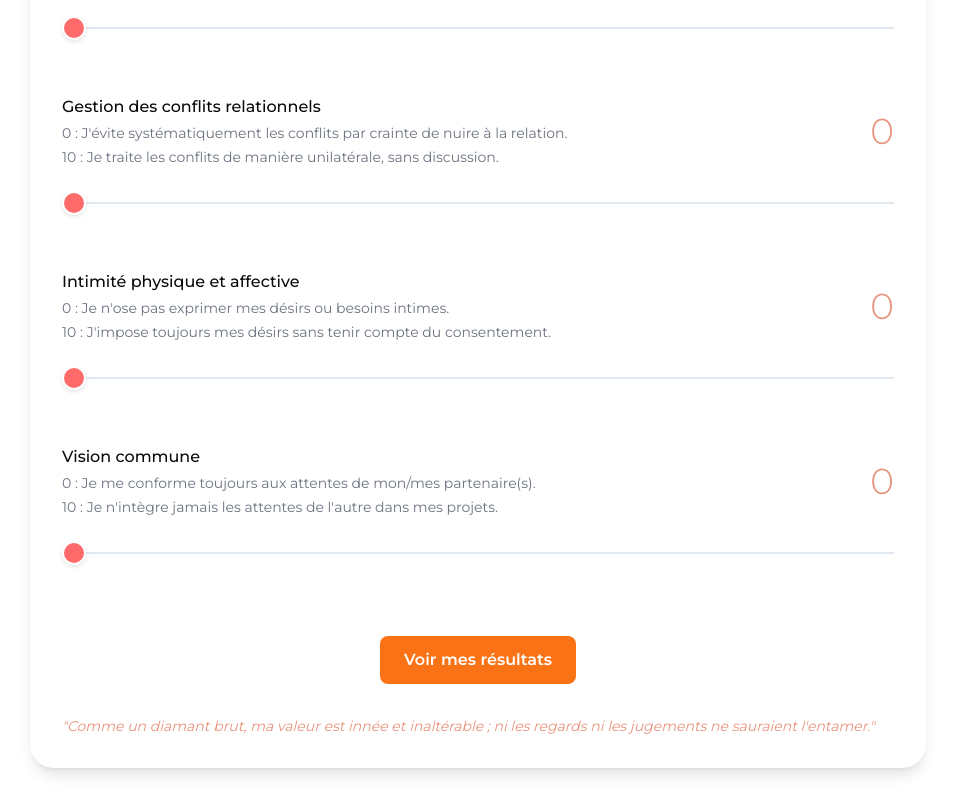
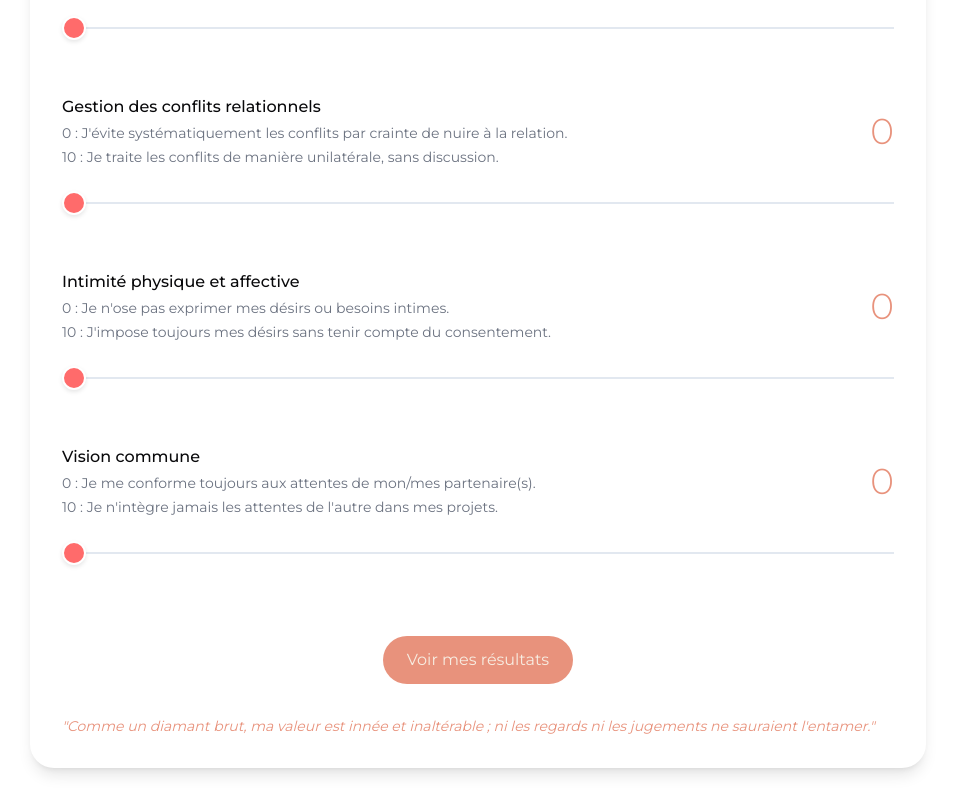
Before and after one commit to numerized/anneyvonnetherapeute, a Next.js app: page /evaluation-handicap-relationnel in a window 1280 px wide. Shown: the part 3304-4104 px from the top of the page, without its empty margins (162-1117 px from the left). Built offline with nearby package versions, Linux system fonts and the light colour scheme; what @sanity/demo would draw is missing.

Commit message:
better voir mes resultats button

```diff
--- a/app/evaluation-handicap-relationnel/page.tsx
+++ b/app/evaluation-handicap-relationnel/page.tsx
@@ -3,6 +3,7 @@
 import { useState } from 'react'
 import { RangeInput } from '@/components/ui/RangeInput'
 import { EvaluationResults } from '@/components/pages/evaluation/EvaluationResults'
+import { motion } from 'framer-motion'
 
 interface RatingSection {
   [key: string]: string
@@ -432,12 +433,18 @@ export default function EvaluationHandicapRelationnelPage() {
           </div>
 
           <div className="flex justify-center">
-            <button
-              onClick={() => setShowResults(!showResults)}
-              className="bg-orange-500 hover:bg-orange-600 text-white font-semibold py-3 px-6 rounded-lg transition-colors"
+            <motion.div
+              whileHover={{ scale: 1.02 }}
+              whileTap={{ scale: 0.95 }}
+              transition={{ ease: [0, 0.71, 0.2, 1] }}
             >
-              {showResults ? 'Masquer les résultats' : 'Voir mes résultats'}
-            </button>
+              <button
+                onClick={() => setShowResults(!showResults)}
+                className="rounded-full px-6 py-3 bg-primary-coral hover:bg-primary-rust text-primary-cream transition-all duration-300 flex items-center gap-2"
+              >
+                {showResults ? 'Masquer les résultats' : 'Voir mes résultats'}
+              </button>
+            </motion.div>
           </div>
 
           {showResults && (
```
